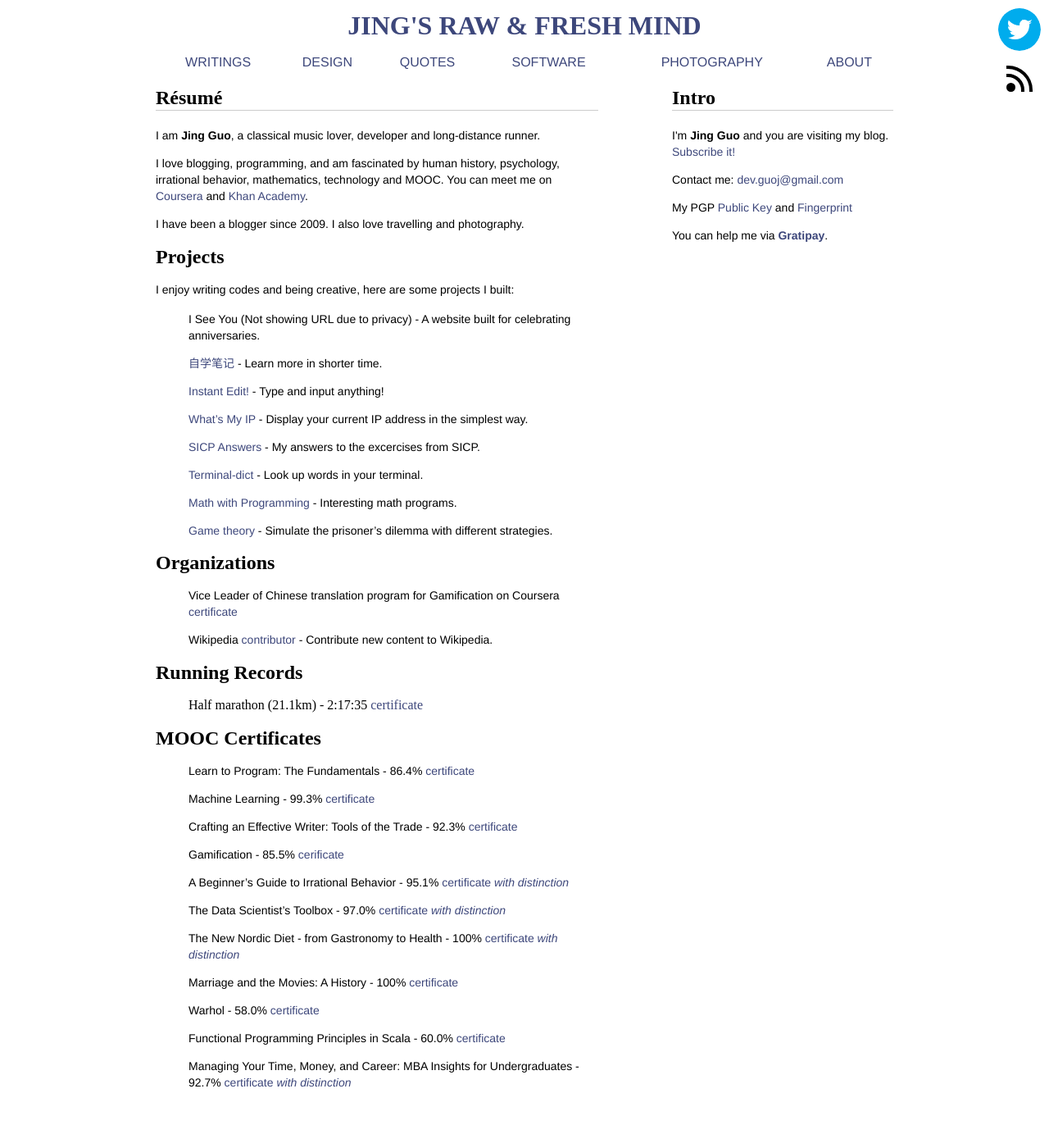
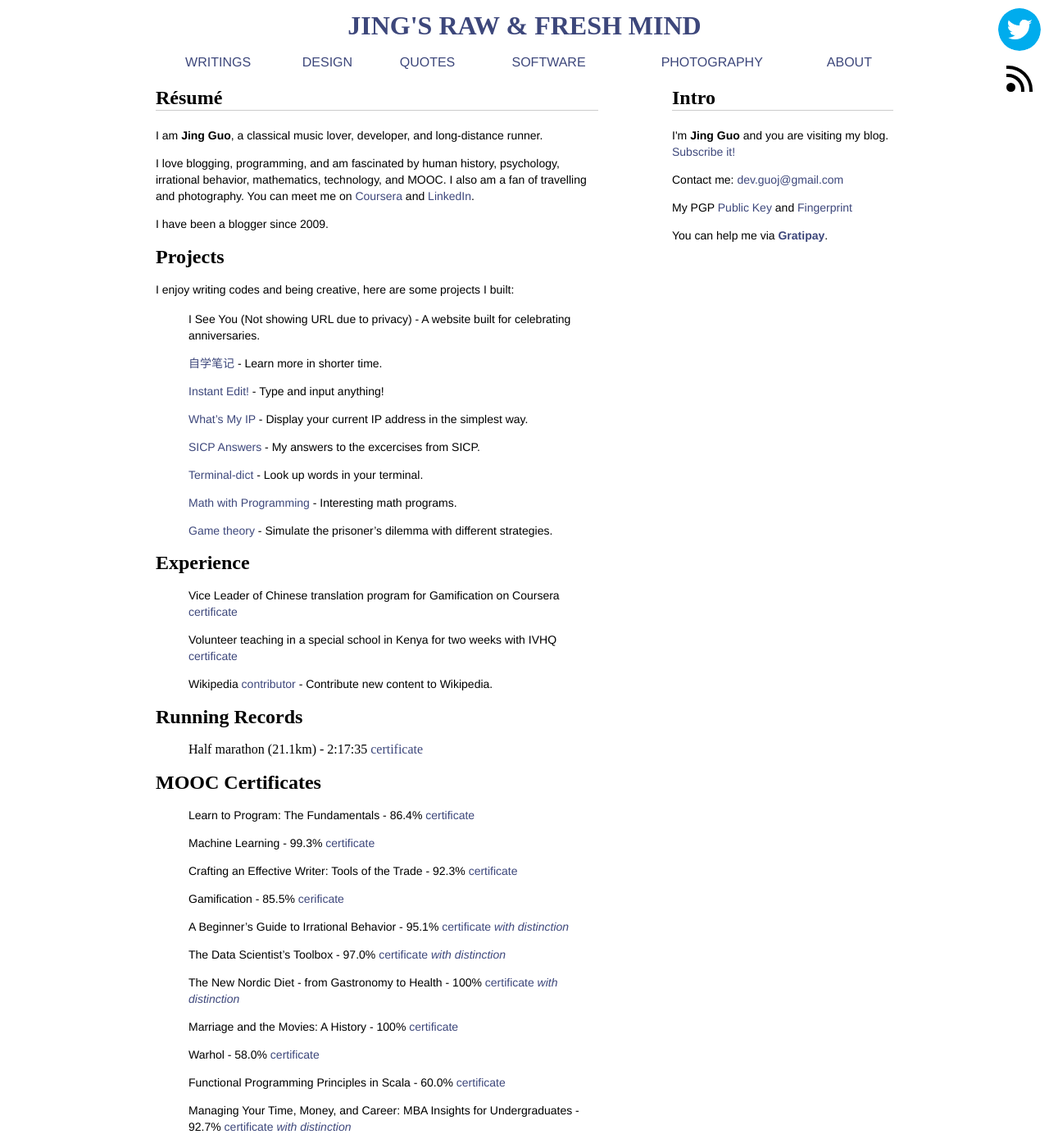
Before and after one commit to guojing0/guojing0.github.io, a Jekyll site: the page built from about-me.md, in a window 1280 px wide. Shown: the whole page at 82% size. Built offline with Jekyll 4.4.1, drawn with Linux system fonts in a browser that asks for light colours; Markdown is read by kramdown in place of the engine named in the settings; before the commit the page ends 1346 px from its top, so only the background shows below that.

Commit message:
about me

```diff
--- a/about-me.md
+++ b/about-me.md
@@ -3,11 +3,11 @@
 title: Résumé
 ---
 
-I am **Jing Guo**, a classical music lover, developer and long-distance runner.
+I am **Jing Guo**, a classical music lover, developer, and long-distance runner.
 
-I love blogging, programming, and am fascinated by human history, psychology, irrational behavior, mathematics, technology and MOOC. You can meet me on [Coursera](https://www.coursera.org/user/i/faf6474432089b8d58309eb2c83b5cc7) and [Khan Academy](https://www.khanacademy.org/profile/guojing/).
+I love blogging, programming, and am fascinated by human history, psychology, irrational behavior, mathematics, technology, and MOOC. I also am a fan of travelling and photography. You can meet me on [Coursera](https://www.coursera.org/user/i/faf6474432089b8d58309eb2c83b5cc7) and [LinkedIn](https://www.linkedin.com/in/imjingguo).
 
-I have been a blogger since 2009. I also love travelling and photography.
+I have been a blogger since 2009.
 
 Projects
 =====
@@ -30,10 +30,12 @@
 
 * [Game theory](https://github.com/guojing0/game-theory) - Simulate the prisoner's dilemma with different strategies.
 
-Organizations
+Experience
 =====
 
 * Vice Leader of Chinese translation program for Gamification on Coursera [certificate](/images/translation.pdf)
+
+* Volunteer teaching in a special school in Kenya for two weeks with IVHQ [certificate](/images/ivhq.pdf)
 
 * Wikipedia [contributor](http://zh.wikipedia.org/wiki/User:Guojkiwi) - Contribute new content to Wikipedia.
 
```
Also changed, not shown: 1 other file.
